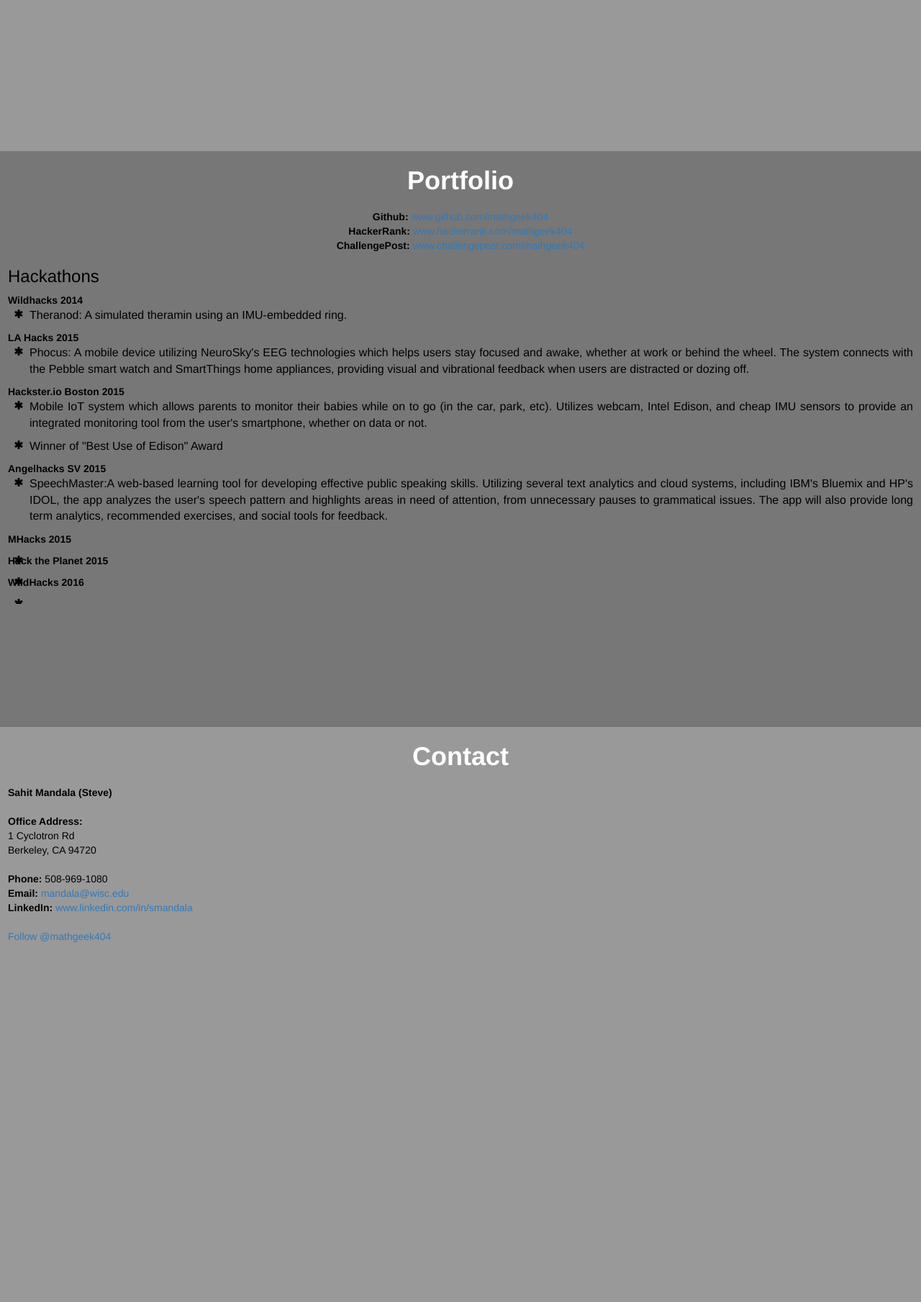
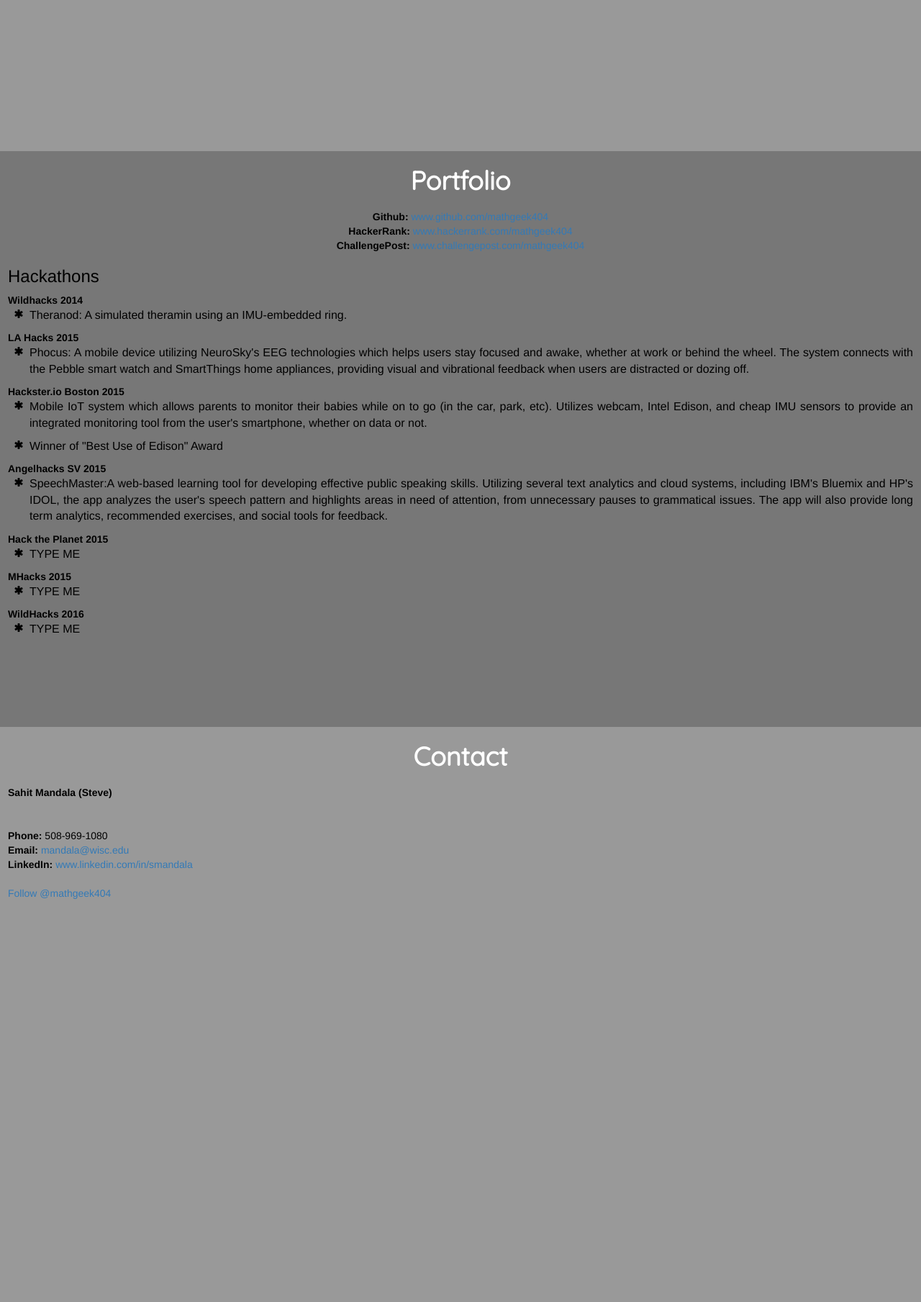
Before and after one commit to mathgeek404/mathgeek404.github.io, a PHP site: page /index.html in a window 1280 px wide. Shown: the part 2240-4049 px from the top of the page at 72% size. Run offline with PHP 8.4, Linux system fonts and the light colour scheme; some libraries are stand-ins or nearby versions; grey boxes are pictures that could not be loaded.

Commit message:
reformating of sections

```diff
--- a/css/styling.css
+++ b/css/styling.css
@@ -145,7 +145,7 @@ body{
 
 .section h1 {
   text-align:center;
-  font-family: inherit;
+  font-family: 'Quicksand', Ariel;
   font-weight: bold;
   line-height: 1.1;
 
--- a/index.html
+++ b/index.html
@@ -117,19 +117,20 @@
                         <li><i class="fa-li fa fa-asterisk"></i><p>SpeechMaster:A web-based learning tool for developing effective public speaking skills. Utilizing several text analytics and cloud systems, including IBM's Bluemix and HP's IDOL, the app analyzes the user's speech pattern and highlights areas in need of attention, from unnecessary pauses to grammatical issues. The app will also provide long term analytics, recommended exercises, and social tools for feedback.</p></li>
                     </ul>
 
+                    <strong>Hack the Planet 2015</strong>
+                    <ul class="fa-ul">
+                        <li><i class="fa-li fa fa-asterisk"></i><p>TYPE ME</p></li>
+                    </ul>
+
                     <strong>MHacks 2015</strong>
                     <ul class="fa-ul">
-                        <li><i class="fa-li fa fa-asterisk"></i><p></p></li>
+                        <li><i class="fa-li fa fa-asterisk"></i><p>TYPE ME</p></li>
                     </ul>
 
-                    <strong>Hack the Planet 2015</strong>
-                    <ul class="fa-ul">
-                        <li><i class="fa-li fa fa-asterisk"></i><p></p></li>
-                    </ul>
 
                     <strong>WildHacks 2016</strong>
                     <ul class="fa-ul">
-                        <li><i class="fa-li fa fa-asterisk"></i><p></p></li>
+                        <li><i class="fa-li fa fa-asterisk"></i><p>TYPE ME</p></li>
                     </ul>
 
 
@@ -144,9 +145,6 @@
                     <address>
                        <strong>Sahit Mandala (Steve)</strong><br>
                        <br>
-                       <strong>Office Address:</strong><br>
-                       1 Cyclotron Rd <br>
-                       Berkeley, CA 94720
                     </address>
 
                     <address>
```
